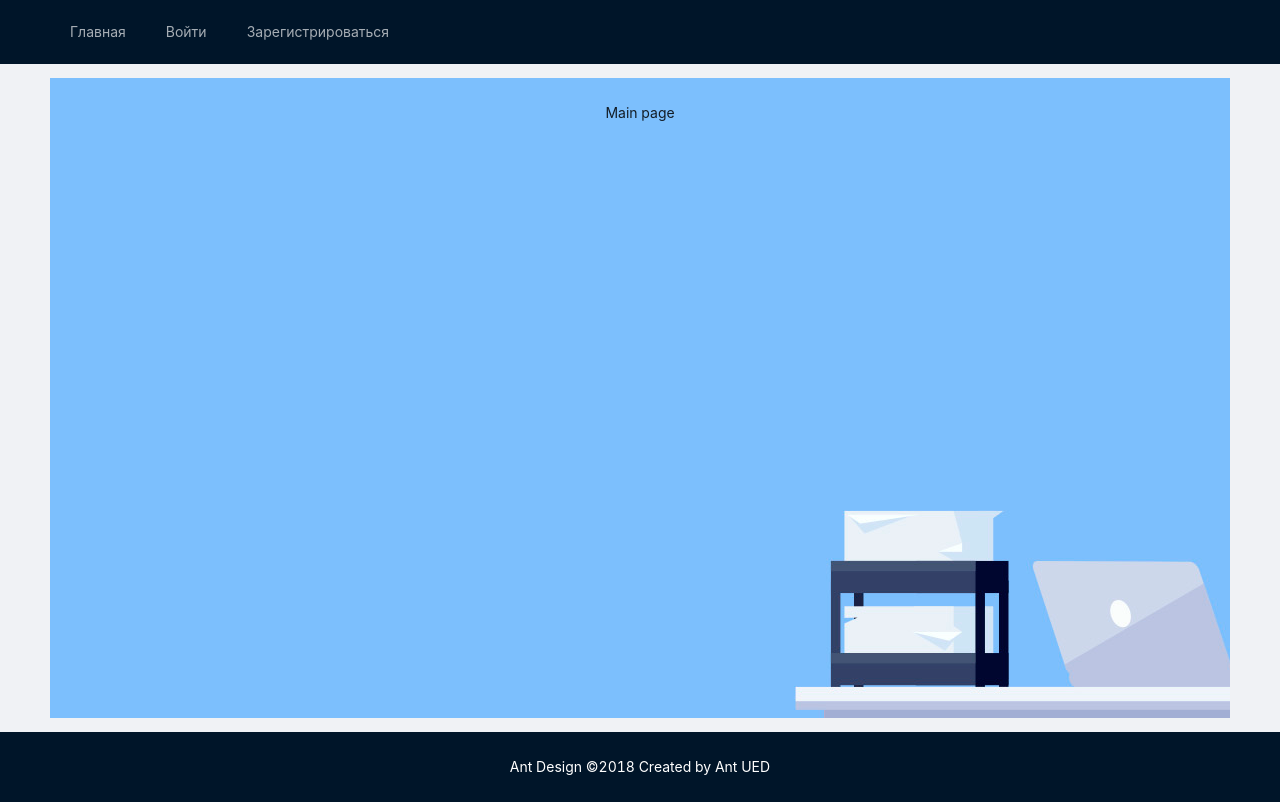
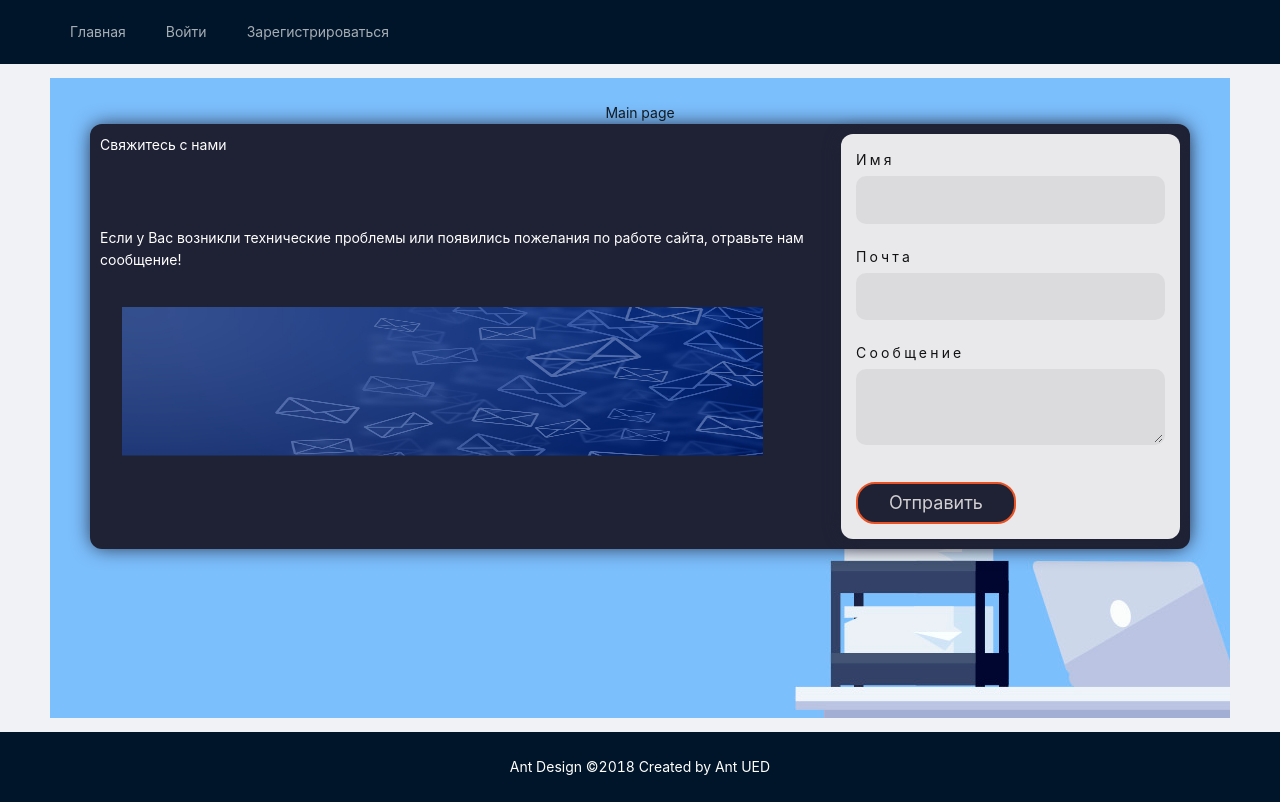
Before and after one commit to DmitriyRud/career-coach-client, a React (Create React App) app: page / in a window 1280 px wide. Built offline with nearby package versions, Linux system fonts and the light colour scheme; no server answers.

Commit message:
MainPage Contact us form

```diff
--- a/package.json
+++ b/package.json
@@ -4,12 +4,14 @@
   "private": true,
   "proxy": "http://localhost:3001",
   "dependencies": {
+    "@emailjs/browser": "^3.4.0",
     "@redux-devtools/extension": "^3.2.2",
     "@testing-library/jest-dom": "^5.16.2",
     "@testing-library/react": "^12.1.4",
     "@testing-library/user-event": "^13.5.0",
     "antd": "^4.19.2",
     "axios": "^0.26.1",
+    "emailjs": "^3.8.0",
     "react": "^17.0.2",
     "react-dom": "^17.0.2",
     "react-redux": "^7.2.6",
--- /dev/null
+++ b/src/components/Main/ContactForm.jsx
@@ -0,0 +1,44 @@
+import './contact.css';
+import emailjs from '@emailjs/browser';
+
+const ContactForm = () => {
+
+  const sendEmail = (e) => {
+    e.preventDefault();
+
+    emailjs.sendForm('service_m5tjgwr', 'template_gw9reo8', e.target, 'gNDSWmBBg0cXmorHe')
+      .then((result) => {
+          console.log(result.text);
+          console.log(e.target)
+      }, (error) => {
+          console.log(error.text);
+      });
+      e.target.reset();
+  };
+
+
+  return (
+    <div className="contact-form">
+      <span style={{color: "white"}}>Свяжитесь с нами</span>
+      <div className="back-form">
+      <div className="img-back">
+        <p style={{color: "white"}}>Если у Вас возникли технические проблемы или появились пожелания по работе сайта, отравьте нам сообщение!</p>
+        <img src="/img/bg-env-deepblue.jpg" alt="картинки не найдена" style={{height:"15vw", padding:"3%"}}/>
+      </div>
+      <form onSubmit={sendEmail}>
+      <label for="name">Имя</label>
+      <input name="name" type="text"/>
+      <label for="email">Почта</label>
+      <input name="email" type="email"/>
+      <label for="message">Сообщение</label>
+      <textarea name="message" type="text"></textarea>
+      <div class="send-btn">
+        <button type="submit">Отправить<i class="fa fa-paper-plane"></i></button>
+      </div>
+      </form>
+    </div>
+    </div>
+  );
+}
+
+export default ContactForm;
--- a/src/components/Main/Main.jsx
+++ b/src/components/Main/Main.jsx
@@ -1,7 +1,10 @@
+import ContactForm from "./ContactForm";
+
 const Main = () => {
   return (
     <div className="main-page">
       Main page
+      <ContactForm/>
     </div>
    );
 }
--- /dev/null
+++ b/src/components/Main/contact.css
@@ -0,0 +1,94 @@
+.contact-form {
+  max-width: 1100px;
+  padding: 10px;
+  display: flex;
+  box-shadow: 0 0 20px -2px #1f2235;
+  border-radius: 12px;
+  margin: 0 auto;
+  flex-direction: column;
+  justify-content: center;
+  background-color: #1f2235;
+  text-align: left;
+}
+
+.back-form {
+  max-width: 1100px;
+  display: flex;
+  justify-content: space-between;
+  margin: 30px auto 0;
+}
+
+.back-form .img-back {
+  width: 100%;
+  margin-bottom: 20px;
+}
+
+.img-back {
+  flex: 1 1;
+  align-self: center;
+  margin-right: 20px;
+  vertical-align: middle;
+  border-style: none;
+
+}
+
+.contact-form form {
+  width: auto;
+  box-shadow: 0 0 2px 1px #fff;
+  display: flex;
+  color: #111;
+  padding: 15px;
+  justify-content: center;
+  flex-direction: column;
+  margin-top: -52px;
+  opacity: .9;
+  background-color: #fff;
+  box-shadow: 0 0 20px -2px #1f2235;
+  border-radius: 12px;
+}
+
+form label {
+  margin-bottom: 5px;
+  color: #111;
+  letter-spacing: .2rem;
+}
+
+form input, textarea {
+  width: 100%;
+  border: 2px solid transparent;
+  outline: none;
+  background-color: hsla(0,0%,90.2%,.6);
+  padding: 0.5rem 1rem;
+  font-size: 1.1rem;
+  margin-bottom: 22px;
+  transition: .3s;
+  border-radius: 10px;
+}
+
+[type=submit]:not(:disabled), button:not(:disabled) {
+  cursor: pointer;
+}
+
+form button {
+  margin-top: 15px;
+  padding: 5px;
+  outline: none;
+  width: 900px;
+  color: #e6e3e3;
+  border: 2px solid #ff5823;
+  font-size: 12px;
+  border-radius: 19px;
+  background-color: #1f2235;
+  font-size: 18px;
+  width: 160px;
+  align-items: center;
+  justify-content: center;
+}
+
+input:focus{
+  background-color: rgb(220, 230, 238);
+}
+
+textarea:focus{
+  background-color: rgb(220, 230, 238);
+}
```
Also changed, not shown: public/img/bg-env-deepblue.jpg (added), 1 other file (tests, documents, lock files or other folders).
